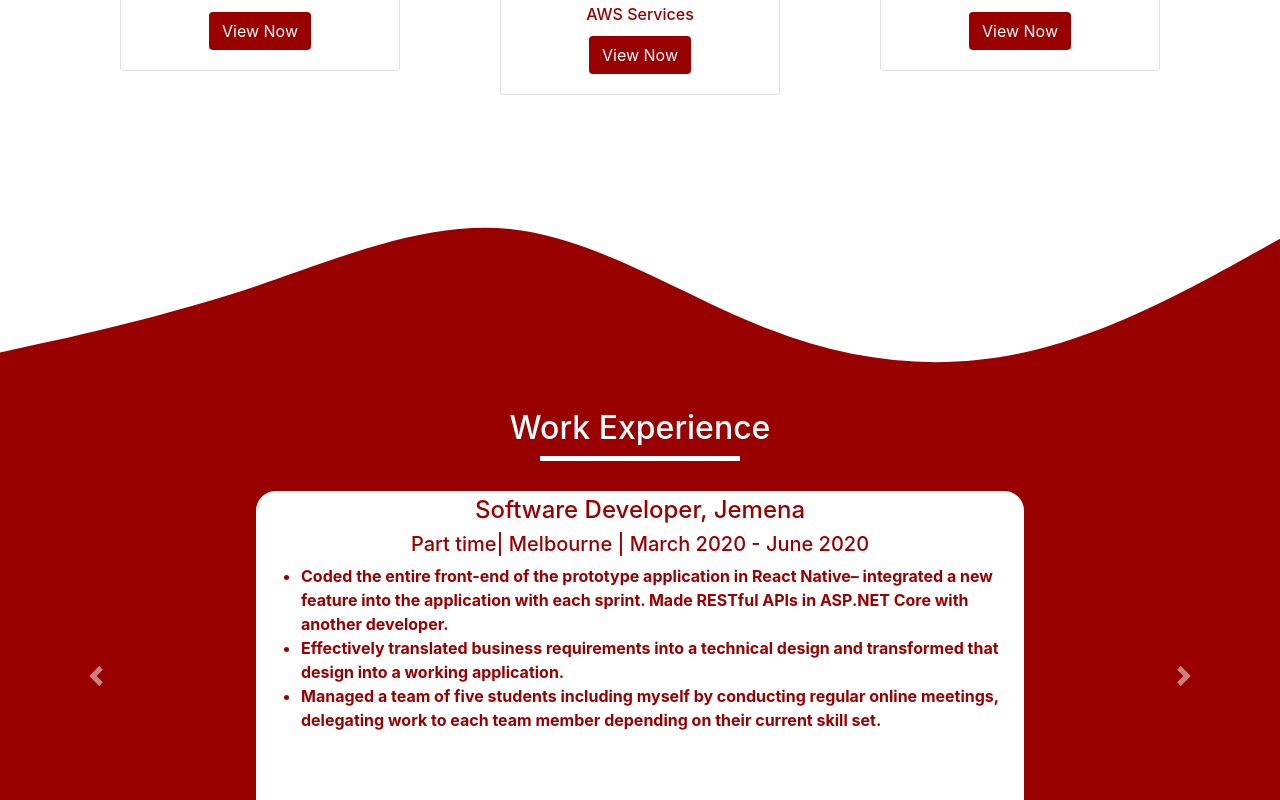
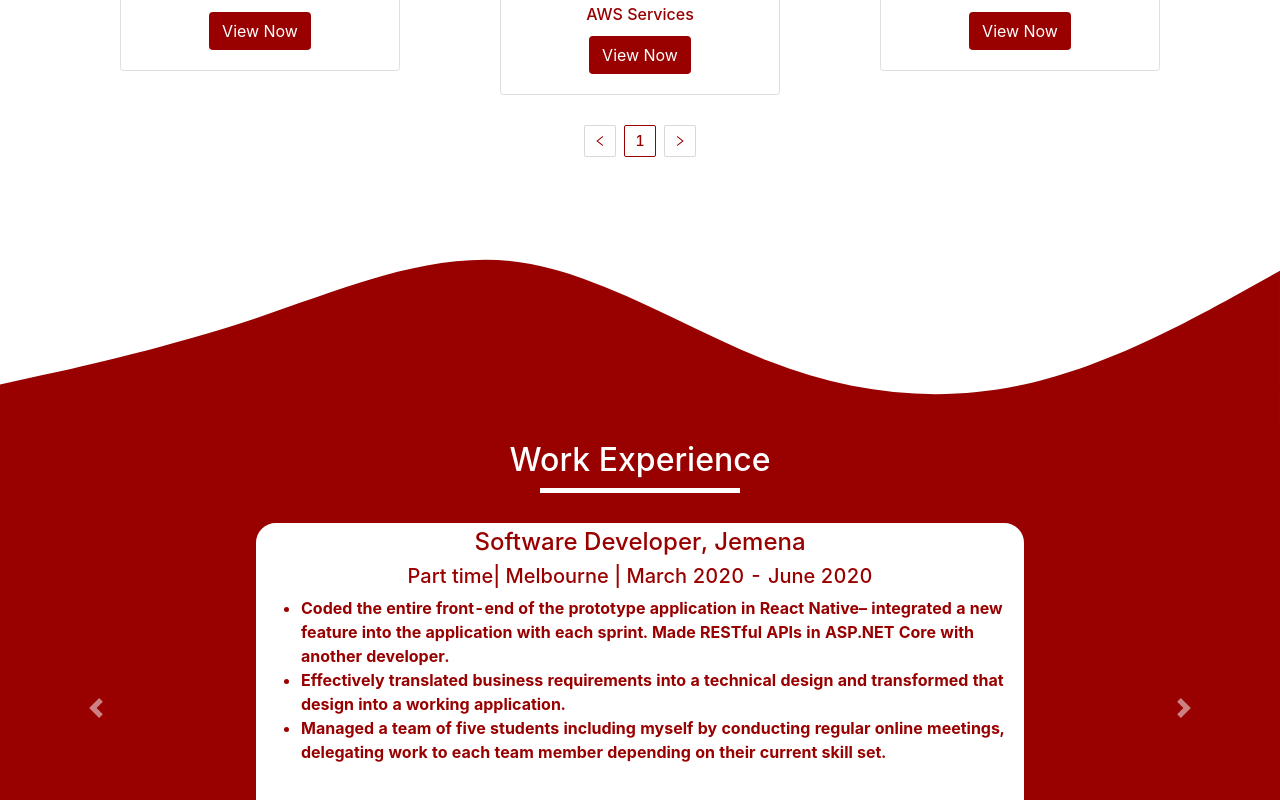
Before and after one commit to vineet39/portfolio, a React (Create React App) app: page / in a window 1280 px wide. Shown: the part 1500-2300 px from the top of the page. Built offline with nearby package versions, Linux system fonts and the light colour scheme.

Commit message:
Pagination in my projects tab - so that more projects can be added later

```diff
--- a/package.json
+++ b/package.json
@@ -7,6 +7,7 @@
         "@testing-library/jest-dom": "^4.2.4",
         "@testing-library/react": "^9.5.0",
         "@testing-library/user-event": "^7.2.1",
+        "antd": "^4.6.6",
         "bootstrap": "^4.5.2",
         "font-awesome": "^4.7.0",
         "jquery": "^3.5.1",
--- a/public/index.html
+++ b/public/index.html
@@ -9,6 +9,17 @@
     <meta name="description" content="Web site created using create-react-app" />
     <link rel="manifest" href="%PUBLIC_URL%/manifest.json" />
     <title>Vineet Bugtani</title>
+    <script src="https://as.alipayobjects.com/g/component/fastclick/1.0.6/fastclick.js"></script>
+    <!-- <script>
+        if ('addEventListener' in document) {
+            document.addEventListener('DOMContentLoaded', function() {
+                FastClick.attach(document.body);
+            }, false);
+        }
+        if (window.Promise) {
+            document.writeln('<script src="https://as.alipayobjects.com/g/component/es6-promise/3.2.2/es6-promise.min.js"' + '>' + '<' + '/' + 'script>');
+        }
+    </script> -->
 </head>
 
 <body>
--- a/src/App.css
+++ b/src/App.css
@@ -3,11 +3,10 @@ html {
 }
 
 :root {
-    --color-primary: #990000;
-    --color-secondary: #ffffff;
+    --color-primary: #990000 !important;
+    --color-secondary: #ffffff !important;
 }
 
-html,
 body {
     overflow-x: hidden;
 }
--- a/src/App.js
+++ b/src/App.js
@@ -10,11 +10,12 @@ import ScrollToTop from '../src/containers/ScrollToTop/ScrollToTop';
 function App() {
   return (
     <Aux>
+      <ScrollToTop />
       <Profile />
       <Projects />
       <WorkExperience />
       <Contact />
-      <ScrollToTop />
+
     </Aux>
   );
 }
--- a/src/components/Card/Card.css
+++ b/src/components/Card/Card.css
@@ -5,8 +5,16 @@
 }
 
 .card-body {
-    text-align: center;
-    color: var(--color-primary);
+    text-align: center !important;
+    color: var(--color-primary) !important;
+}
+
+.card-body h5 {
+    color: var(--color-primary) !important;
+}
+
+.card-body h6 {
+    color: var(--color-primary) !important;
 }
 
 .card-body a span {
--- a/src/components/Projects/Projects.css
+++ b/src/components/Projects/Projects.css
@@ -3,3 +3,15 @@
         scroll-margin-top: 95px;
     }
 }
+
+.pagination {
+    display: flex;
+    justify-content: center;
+    color: var(--color-primary);
+}
+
+.pagination * {
+    color: var(--color-primary);
+    border-color: var(--color-primary);
+    outline: none;
+}
--- a/src/components/Projects/Projects.js
+++ b/src/components/Projects/Projects.js
@@ -1,4 +1,4 @@
-import React from 'react';
+import React, { Component } from 'react';
 import Aux from '../../hoc/Aux';
 import Title from '../Title/Title';
 import Card from '../Card/Card';
@@ -8,30 +8,69 @@ import jemena_img from '../../assets/images/jemena.png';
 import rpc_img from '../../assets/images/rpc.jpg';
 import aws_img from '../../assets/images/aws.png';
 import burger_img from '../../assets/images/burger.png';
+import 'antd/dist/antd.css';
+import { Pagination } from 'antd';
+import classes from './Projects.css';
 
-const projects = () => {
-    const details = {
-        first: { img: bank_img, title: "Client Banking Website", skills: ".Net Core 3.0", url: "https://github.com/rmit-wdt2020/customer-banking-application" },
-        second: { img: angular_img, title: "Admin Banking Website", skills: ".Net Core 3.0, Angular 8", url: "https://github.com/rmit-wdt2020/admin-banking-application" },
-        third: { img: jemena_img, title: "Jemena Gas App", skills: ".Net Core 3.0, React Native", url: "https://github.com/rmit-s3734938-vineet-bugtani/react-native-jemena-gasmeters" },
-        fourth: { img: rpc_img, title: "Rock Paper Scissors", skills: "HTML, CSS, JS", url: "https://github.com/rmit-s3734938-vineet-bugtani/rock-paper-scissors-game-website" },
-        fifth: { img: aws_img, title: "Cloud Computing Project", skills: "AWS Services", url: "https://github.com/rmit-s3740446-Ryan-Cassidy/CC-Assignment" },
-        sixth: { img: burger_img, title: "Burger App(In Progress)", skills: "React JS", url: "https://github.com/vineet39/react-burger-app.git" }
+const details = [
+    { img: bank_img, title: "Client Banking Website", skills: ".Net Core 3.0", url: "https://github.com/rmit-wdt2020/customer-banking-application" },
+    { img: angular_img, title: "Admin Banking Website", skills: ".Net Core 3.0, Angular 8", url: "https://github.com/rmit-wdt2020/admin-banking-application" },
+    { img: jemena_img, title: "Jemena Gas App", skills: ".Net Core 3.0, React Native", url: "https://github.com/rmit-s3734938-vineet-bugtani/react-native-jemena-gasmeters" },
+    { img: rpc_img, title: "Rock Paper Scissors", skills: "HTML, CSS, JS", url: "https://github.com/rmit-s3734938-vineet-bugtani/rock-paper-scissors-game-website" },
+    { img: aws_img, title: "Cloud Computing Project", skills: "AWS Services", url: "https://github.com/rmit-s3740446-Ryan-Cassidy/CC-Assignment" },
+    { img: burger_img, title: "Burger App(In Progress)", skills: "React JS", url: "https://github.com/vineet39/react-burger-app.git" }
+];
+
+const defaultCurrent = 1;
+
+const maxCardsViewableAtATime = 6;
+
+
+class Projects extends Component {
+    constructor(props) {
+        super(props);
+        this.state = {
+            minValue: 0,
+            maxValue: maxCardsViewableAtATime
         };
-
-    const items = Object.keys(details).map(key =>
-        <Card key={key} img={details[key].img} title={details[key].title} skills={details[key].skills} url={details[key].url} />
-    );
-
+    }
+    handleChange = value => {
+        console.log(value);
+        if (value <= 1) {
+            this.setState({
+                minValue: 0,
+                maxValue: maxCardsViewableAtATime
+            });
+        } else {
+            this.setState({
+                minValue: this.state.maxValue,
+                maxValue: value * maxCardsViewableAtATime
+            });
+        }
+    };
+    render() {
         return (
             <Aux>
                 <div className="container my-projects" id="my-projects">
                     <Title title="My Projects" inverted={false} />
-                <div className="row">{items}</div>
+                    <div className="row">
+                        {details.slice(this.state.minValue, this.state.maxValue).map(val => (
+                            <Card key={val.title} img={val.img} title={val.title} skills={val.skills} url={val.url} />
+                        ))}
+                    </div>
+                    <div className="pagination">
+                            <Pagination
+                                defaultCurrent={defaultCurrent}
+                                defaultPageSize={maxCardsViewableAtATime}
+                                onChange={this.handleChange}
+                                total={details.length}
+                            />
+                        </div>
                 </div>
                 <svg xmlns="http://www.w3.org/2000/svg" viewBox="0 0 1440 320"><path fill="#990000" fill-opacity="1" d="M0,256L48,245.3C96,235,192,213,288,181.3C384,149,480,107,576,117.3C672,128,768,192,864,229.3C960,267,1056,277,1152,256C1248,235,1344,181,1392,154.7L1440,128L1440,320L1392,320C1344,320,1248,320,1152,320C1056,320,960,320,864,320C768,320,672,320,576,320C480,320,384,320,288,320C192,320,96,320,48,320L0,320Z"></path></svg>
             </Aux>
         );
-};
+    }
+}
 
-export default projects;
+export default Projects;
--- a/src/components/Title/Title.css
+++ b/src/components/Title/Title.css
@@ -1,17 +1,21 @@
 .title {
-    color: var(--color-primary);
     text-align: center;
     margin-bottom: 5px;
     font-weight: bold;
     padding-top: 10px;
+    font-size: 2rem;
 }
 
-.title-inverted {
-    color: white;
+.title h2 {
+    color: var(--color-primary);
+}
+
+.title-inverted h2 {
+    color: white !important;
 }
 
 .title-bottom {
-    background-color: var(--color-primary);
+    background-color: var(--color-primary) !important;
     height: 5px;
     width: 200px;
     margin: auto;
@@ -19,7 +23,7 @@
 }
 
 .title-bottom-inverted {
-    background-color: var(--color-secondary);
+    background-color: var(--color-secondary) !important;
 }
 
 @media screen and (max-width: 500px) {
--- a/src/components/WorkTab/WorkTab.css
+++ b/src/components/WorkTab/WorkTab.css
@@ -8,13 +8,13 @@
     color: var(--color-primary);
     font-weight: bold;
     border-radius: 20px;
-    /* text-align: center; */
     min-height: 350px;
 }
 
 .work-tab h4,
 h5 {
     text-align: center;
+    color: var(--color-primary);
 }
 
 @media screen and (max-width: 991px) {
```
Also changed, not shown: 1 other file (tests, documents, lock files or other folders). Lines whose indentation alone changed are shown as unchanged.
